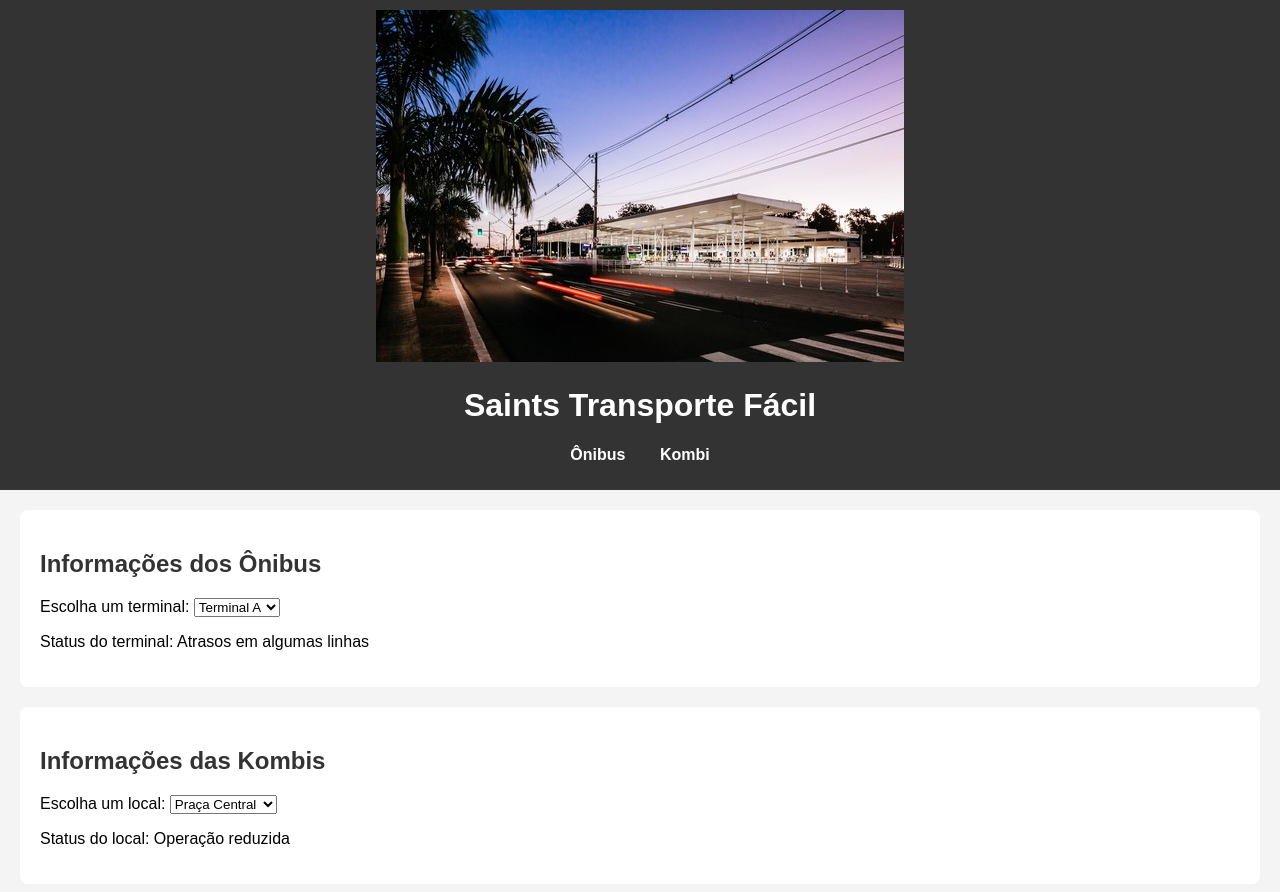
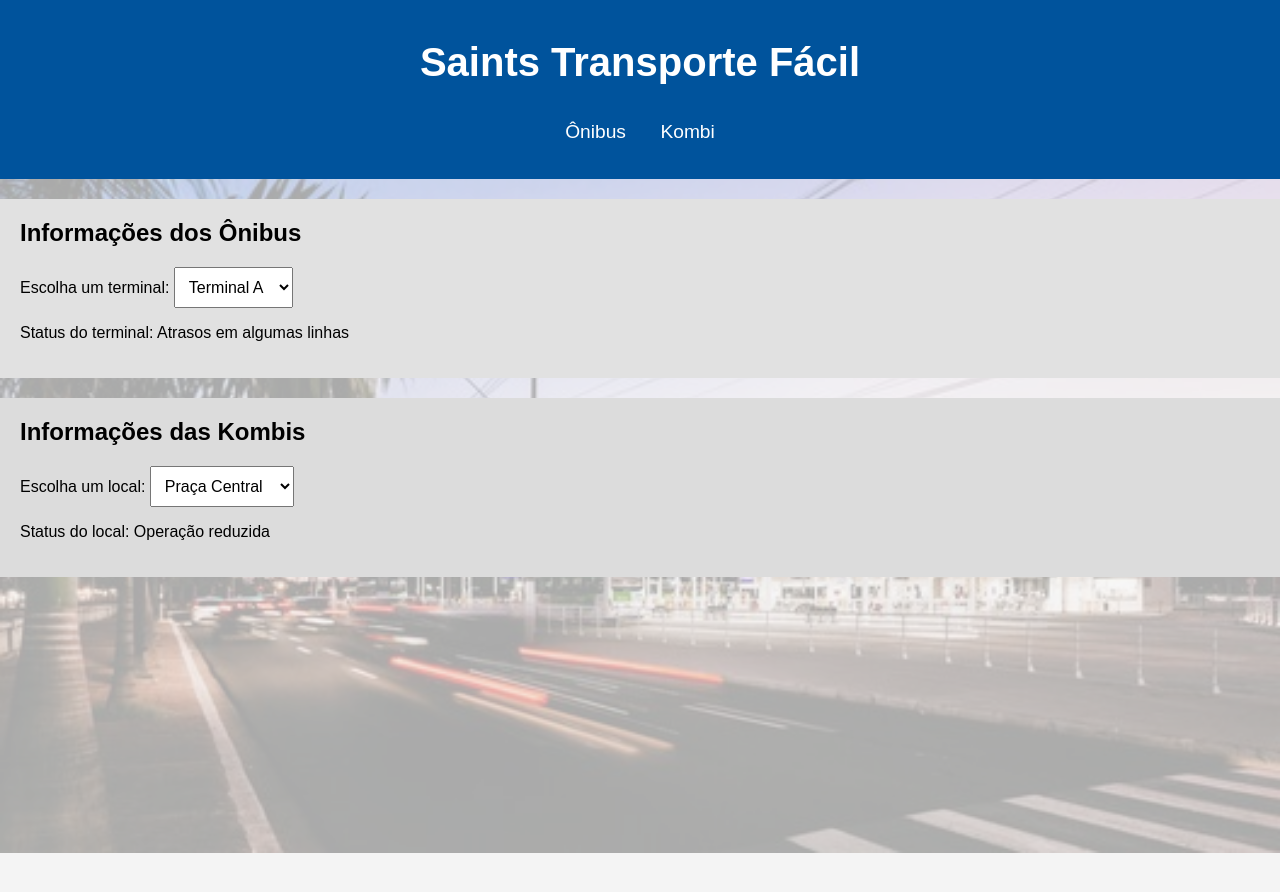
Before and after one commit to TilerFPS/transportefacil, a plain HTML site: page index.html in a window 1280 px wide. After the commit the page ends 853 px from the top, so only its background shows below. Drawn offline with Linux system fonts and the light colour scheme.

Commit message:
Update styles.css

```diff
--- a/styles.css
+++ b/styles.css
@@ -1,3 +1,4 @@
+/* Estilo geral */
 body {
     font-family: Arial, sans-serif;
     margin: 0;
@@ -5,15 +6,35 @@ body {
     background-color: #f4f4f4;
 }
 
+/* Estilo do cabeçalho */
 header {
-    background-color: #333;
+    position: relative;
+    text-align: center;
+    padding: 20px;
+    background-color: #00539C; /* Cor de fundo do cabeçalho */
     color: white;
-    padding: 10px 0;
-    text-align: center;
 }
 
+/* Estilo para a imagem no topo da página */
+.header-image {
+    width: 100%;
+    opacity: 0.3; /* Define 30% de visibilidade */
+    position: absolute;
+    top: 0;
+    left: 0;
+    z-index: -1; /* Coloca a imagem atrás do conteúdo */
+}
+
+/* Estilo do título no cabeçalho */
+h1 {
+    margin: 0;
+    padding: 20px 0;
+    font-size: 2.5em;
+}
+
+/* Estilo da navegação */
 nav ul {
-    list-style: none;
+    list-style-type: none;
     padding: 0;
 }
 
@@ -25,31 +46,32 @@ nav ul li {
 nav ul li a {
     color: white;
     text-decoration: none;
-    font-weight: bold;
+    font-size: 1.2em;
 }
 
-section {
-    margin: 20px;
+/* Estilo para a seção de Ônibus */
+section#onibus {
     padding: 20px;
-    background-color: white;
-    border-radius: 8px;
+    background-color: #e1e1e1;
+    margin: 20px 0;
 }
 
-h2 {
-    color: #333;
+section#onibus h2 {
+    margin-top: 0;
 }
 
-.status {
-    font-weight: bold;
-    color: green;
+section#onibus select, section#kombi select {
+    padding: 10px;
+    font-size: 1em;
 }
 
-footer {
-    text-align: center;
+/* Estilo para a seção de Kombis */
+section#kombi {
     padding: 20px;
-    background-color: #333;
-    color: white;
-    position: fixed;
-    width: 100%;
-    bottom: 0;
+    background-color: #dcdcdc;
+    margin: 20px 0;
 }
+
+section#kombi h2 {
+    margin-top: 0;
+}
```
